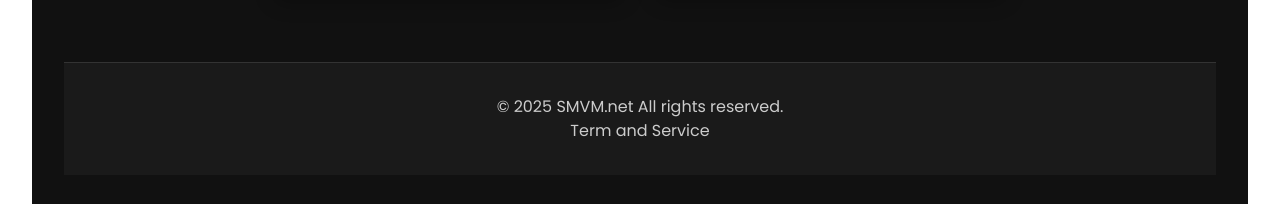
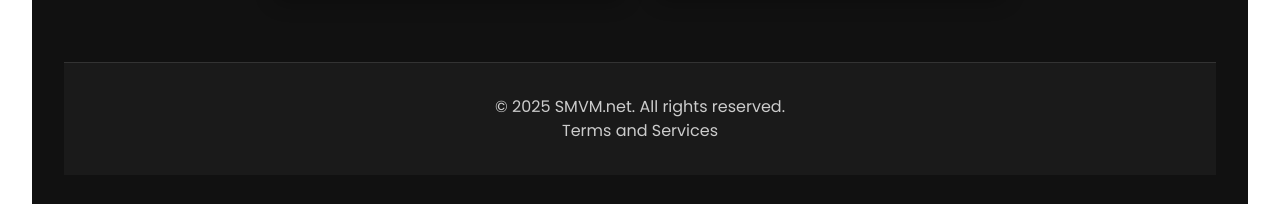
Before and after one commit to devgrantjpg/01q02zblog, a Next.js app: page /ecom in a window 1280 px wide. Shown: the part 1117-1321 px from the top of the page. Built offline with nearby package versions, Linux system fonts and the light colour scheme; no server answers.

Commit message:
products

```diff
--- a/app/ecom/page.tsx
+++ b/app/ecom/page.tsx
@@ -1,92 +1,101 @@
+// pages/background.tsx
 import React from 'react';
 import Head from 'next/head';
 import Link from 'next/link';
 
-export default function ecom() {
-  const pageStyle: React.CSSProperties = {
+export default function BackgroundPage() {
+  const currentYear = new Date().getFullYear();
+
+  const styles = {
+    page: {
       minHeight: '100vh',
       width: '100%',
       backgroundColor: '#111',
       display: 'flex',
-    flexDirection: 'column',
+      flexDirection: 'column' as const,
       alignItems: 'center',
       justifyContent: 'flex-start',
       padding: '2rem',
-    boxSizing: 'border-box',
-  };
-
-  const sectionStyle: React.CSSProperties = {
+      boxSizing: 'border-box' as const,
+    },
+    section: {
       marginBottom: '4rem',
-  };
-
-  const titleStyle: React.CSSProperties = {
+    },
+    title: {
       fontFamily: "'Playfair Display', serif",
       fontSize: '3rem',
       color: 'white',
       marginBottom: '2rem',
-    textAlign: 'center',
-  };
-
-  const imageWrapperStyle: React.CSSProperties = {
+      textAlign: 'center' as const,
+    },
+    imageWrapper: {
       display: 'flex',
       gap: '2rem',
       justifyContent: 'center',
       alignItems: 'center',
-    flexWrap: 'wrap',
-  };
-
-  const imageStyle: React.CSSProperties = {
+      flexWrap: 'wrap' as const,
+    },
+    image: {
       width: '350px',
       height: 'auto',
       borderRadius: '12px',
       boxShadow: '0 4px 20px rgba(0,0,0,0.3)',
-    objectFit: 'cover',
-  };
-
-  const footerStyle: React.CSSProperties = {
+      objectFit: 'cover' as const,
+    },
+    footer: {
       width: '100%',
       backgroundColor: '#1a1a1a',
       color: '#ccc',
       padding: '2rem 1rem',
-    textAlign: 'center',
+      textAlign: 'center' as const,
       fontFamily: "'Poppins', sans-serif",
       fontSize: '1rem',
       borderTop: '1px solid #333',
       marginTop: 'auto',
+    },
   };
 
   return (
     <>
       <Head>
-        {/* Google Fonts */}
+        <title>Background Page</title>
         <link
           href="https://fonts.googleapis.com/css2?family=Playfair+Display:wght@600&family=Poppins:wght@400&display=swap"
           rel="stylesheet"
         />
       </Head>
 
-      <div style={pageStyle}>
-        {/* First Section */}
-        <div style={sectionStyle}>
-          <h1 style={titleStyle}>Home Decor</h1>
-          <div style={imageWrapperStyle}>
-            <img src="/img/smlgVasesColors (4).jpeg" alt="Image 1" style={imageStyle} />
-            <img src="/img/smlgVasesColors (5).jpeg" alt="Image 2" style={imageStyle} />
+      <div style={styles.page}>
+        {/* Section 1 */}
+        <section style={styles.section}>
+          <h1 style={styles.title}>Home Decor</h1>
+          <div style={styles.imageWrapper}>
+            <img
+              src="/img/smlgVasesColors (4).jpeg"
+              alt="Vase Decor"
+              style={styles.image}
+            />
+            <img
+              src="/img/smlgVasesColors (5).jpeg"
+              alt="Colorful Vase"
+              style={styles.image}
+            />
           </div>
+        </section>
+
+        {/* Section 2 */}
+        <section style={styles.section}>
+          <h1 style={styles.title}>Computer Products</h1>
+          <div style={styles.imageWrapper}>
+            <img src="/img/img1.jpeg" alt="Computer Item 1" style={styles.image} />
+            <img src="/img/img7.jpeg" alt="Computer Item 2" style={styles.image} />
           </div>
+        </section>
 
-        {/* Second Section */}
-        <div style={sectionStyle}>
-          <h1 style={titleStyle}>Computer Products</h1>
-          <div style={imageWrapperStyle}>
-            <img src="/img/img1.jpeg" alt="Image 1" style={imageStyle} />
-            <img src="/img/img7.jpeg" alt="Image 2" style={imageStyle} />
-          </div>
-        </div>
-
-        <footer style={footerStyle}>
-          © {new Date().getFullYear()} SMVM.net  All rights reserved.
-          <h1><Link href="/termsandservice">Term and Service</Link></h1>
+        {/* Footer */}
+        <footer style={styles.footer}>
+          © {currentYear} SMVM.net. All rights reserved.
+          <h1><Link href="termsandservice">Terms and Services</Link></h1>
         </footer>
       </div>
     </>
--- a/app/page.tsx
+++ b/app/page.tsx
@@ -26,6 +26,11 @@ export default function Home() {
 
   return (
     <div className="py-6">
+      <div className="flex items-cneter justify-bewtween">
+       <h1 className="text-3xl bold text-pink-700">
+        Enjoy SMVM Platforms & Services
+       </h1>
+      </div>
       <h1 className="text-3xl font-bold tracking-tight mb-8">Latest Post</h1>
 
       <Suspense fallback={<p>Loading...</p>}>
```
Lines whose indentation alone changed are shown as unchanged.
